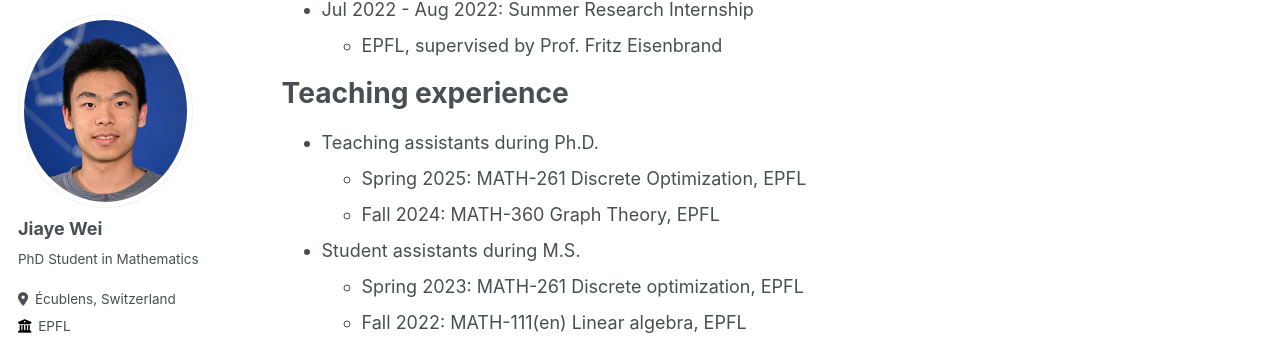
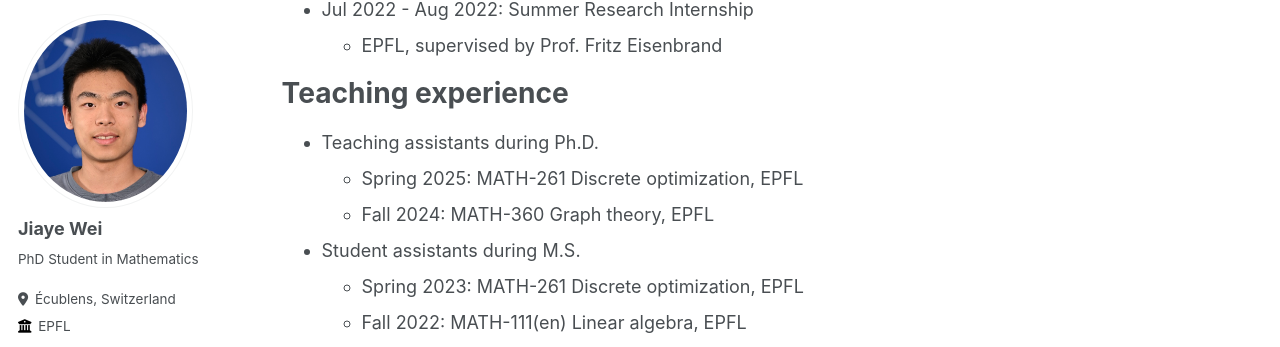
Before and after one commit to jiaye-W/jiaye-W.github.io, a Jekyll site: the page built from _pages/cv.md, in a window 1280 px wide and 900 px high, scrolled down 524 px. Shown: the part 92-439 px from the top of the window. Built offline with Jekyll 4.4.1, drawn with Linux system fonts in a browser that asks for light colours.

Commit message:
Small change

```diff
--- a/_pages/cv.md
+++ b/_pages/cv.md
@@ -32,8 +32,8 @@ Work experience
 Teaching experience
 ======
 * Teaching assistants during Ph.D.
-  * Spring 2025: MATH-261 Discrete Optimization, EPFL
-  * Fall 2024: MATH-360 Graph Theory, EPFL
+  * Spring 2025: MATH-261 Discrete optimization, EPFL
+  * Fall 2024: MATH-360 Graph theory, EPFL
 
 * Student assistants during M.S.
   * Spring 2023: MATH-261 Discrete optimization, EPFL
```
